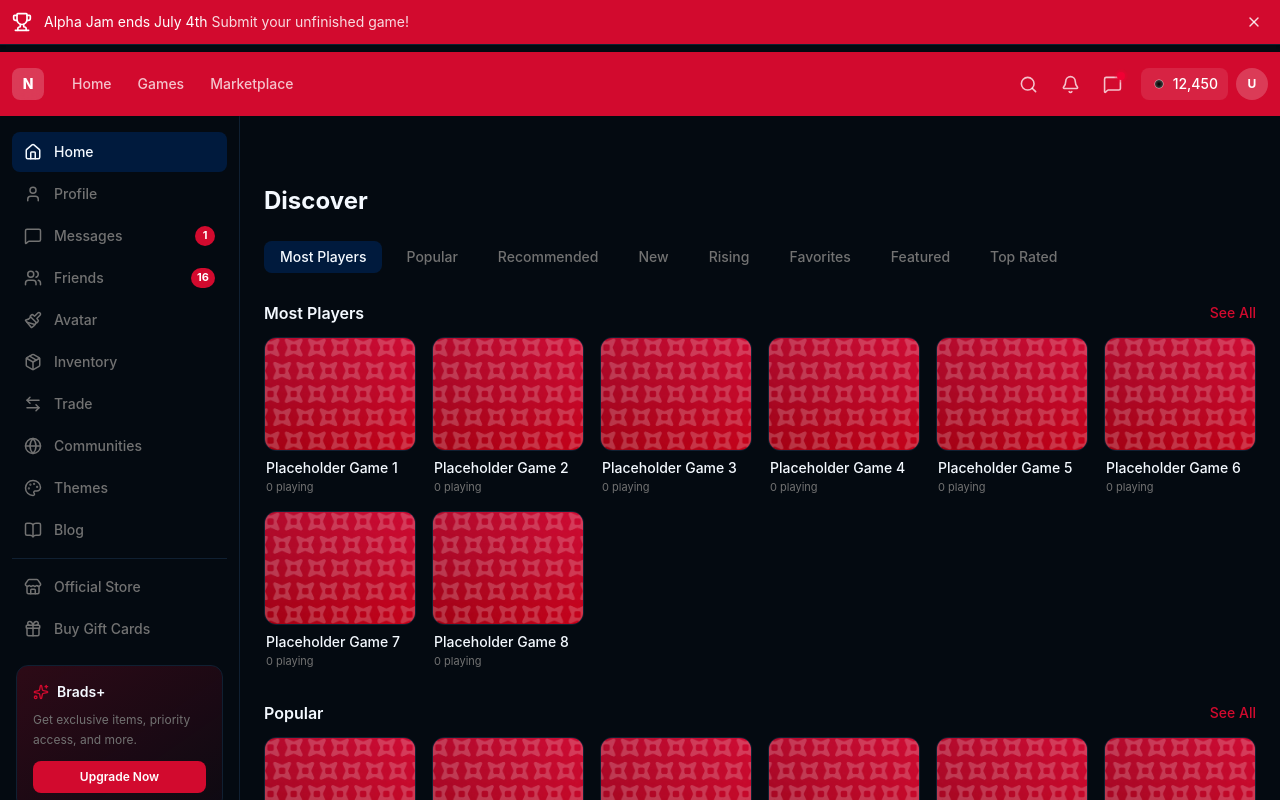
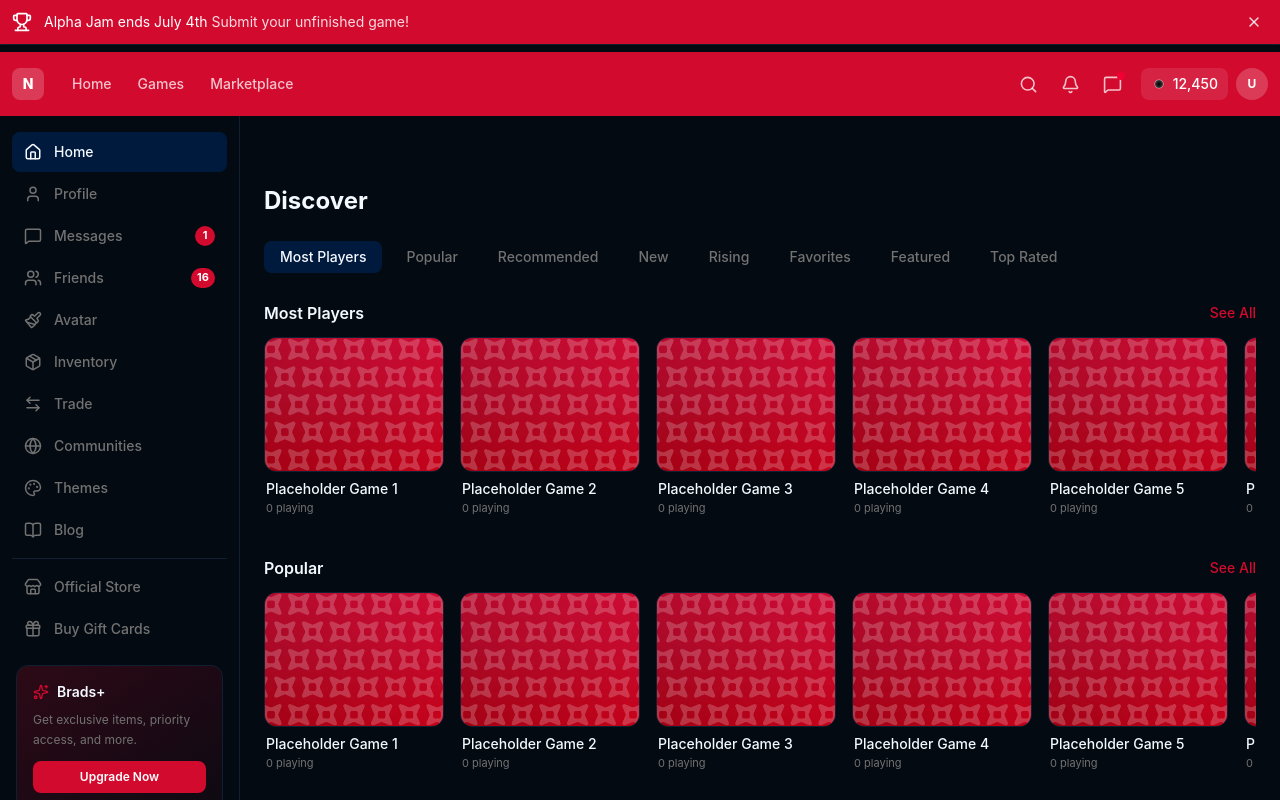
Before and after one commit to Pwooooo/Sox, a React (Vite) app: page / in a window 1280 px wide. Shown: the top 800 px of the page. Built offline with nearby package versions, Linux system fonts and the light colour scheme.

Commit message:
make category rows single-line scrollable horizontally

```diff
--- a/src/pages/Home.tsx
+++ b/src/pages/Home.tsx
@@ -48,9 +48,9 @@
                 See All
               </button>
             </div>
-            <div className="grid grid-cols-2 sm:grid-cols-3 md:grid-cols-4 lg:grid-cols-5 xl:grid-cols-6 gap-3 md:gap-4">
+            <div className="flex gap-3 md:gap-4 overflow-x-auto pb-2" style={{ scrollbarWidth: 'none' }}>
               {games.map((game) => (
-                <div key={game.name} className="group cursor-pointer">
+                <div key={game.name} className="group cursor-pointer w-[180px] shrink-0">
                   <div className="relative aspect-[4/3] rounded-xl overflow-hidden bg-card border border-border">
                     <img
                       src="/placeholder.webp"
```
